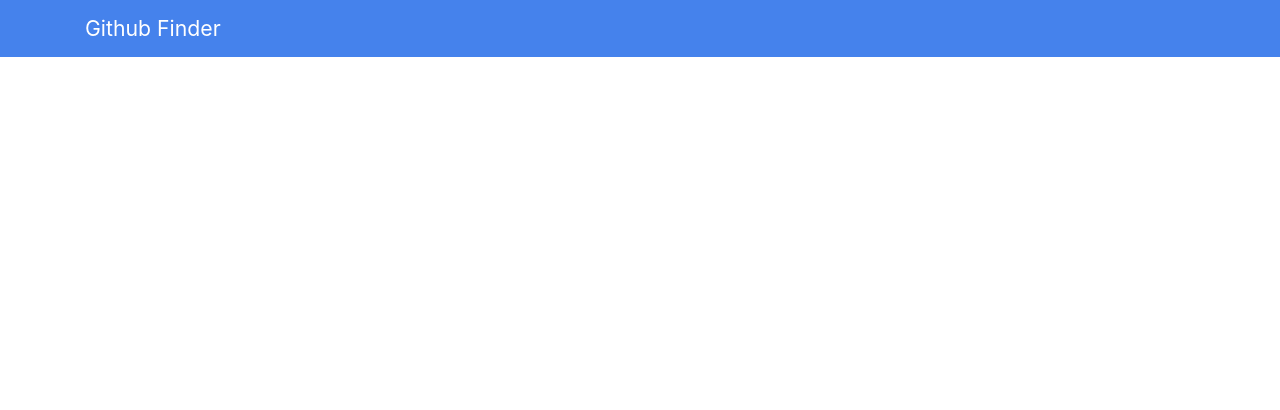
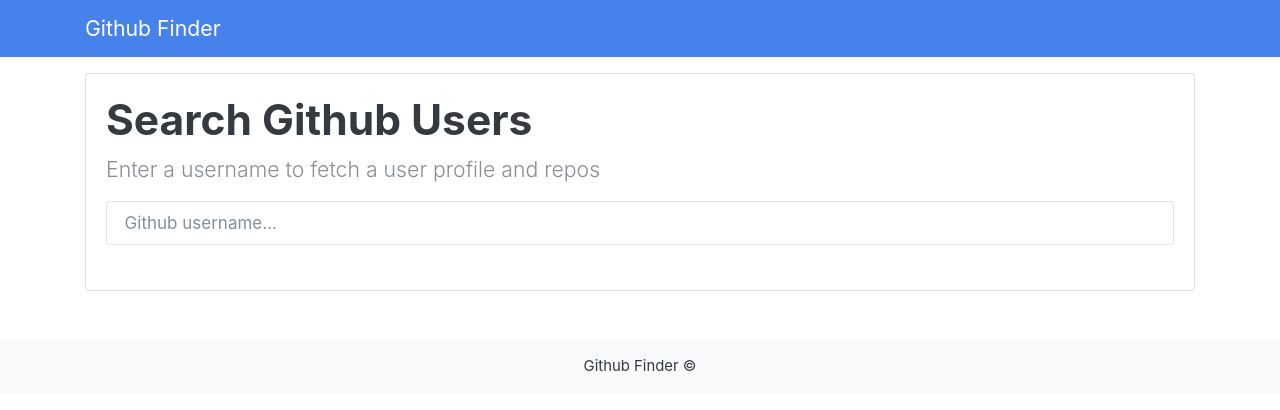
Before and after one commit to uanoob/finder-app, a website: page index.html in a window 1280 px wide. Drawn offline with nearby package versions, Linux system fonts and the light colour scheme.

Commit message:
Add simple UI: navbar, form input, footer

```diff
--- a/index.html
+++ b/index.html
@@ -15,6 +15,16 @@
       <a href="#" class="navbar-brand">Github Finder</a>
     </div>
   </nav>
+  <div class="container searchContainer">
+    <div class="search card card-body">
+      <h1>Search Github Users</h1>
+      <p class="lead">Enter a username to fetch a user profile and repos</p>
+      <input type="text" id="searchUser" class="form-control" placeholder="Github username...">
+      <br>
+      <div id="profile"></div>
+    </div>
+  </div>
+  <footer class="mt-5 p-3 text-center bg-light">Github Finder &copy;</footer>
 
   <script src="https://code.jquery.com/jquery-3.3.1.slim.min.js" integrity="sha384-q8i/X+965DzO0rT7abK41JStQIAqVgRVzpbzo5smXKp4YfRvH+8abtTE1Pi6jizo"
     crossorigin="anonymous"></script>
```
